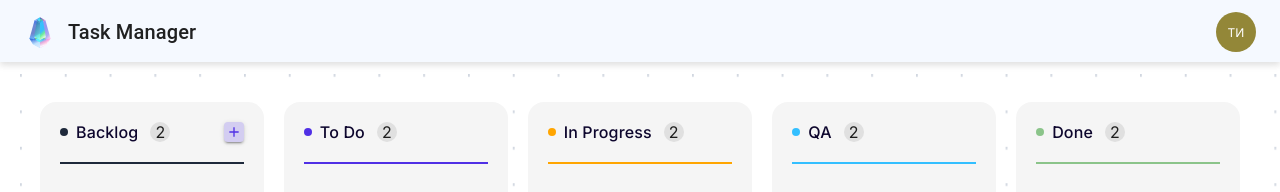
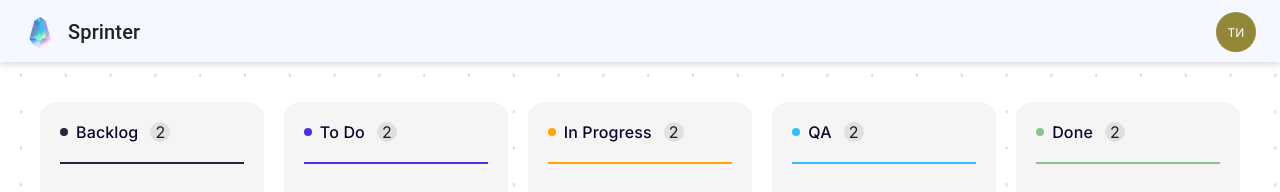
Before and after one commit to DemidKr/netlify-production, a React (Create React App) app: page /tasks in a window 1280 px wide. Shown: the top 192 px of the page. Built offline with nearby package versions, Linux system fonts and the light colour scheme.

Commit message:
added add button

```diff
--- a/public/index.html
+++ b/public/index.html
@@ -30,7 +30,7 @@
       href="https://fonts.googleapis.com/css2?family=Inter:wght@100;200;300;400;500;600;700;800;900&display=swap"
       rel="stylesheet"
     />
-    <title>Task Manager</title>
+    <title>Sprinter</title>
   </head>
   <body>
     <noscript>You need to enable JavaScript to run this app.</noscript>
--- a/src/components/Column/components/AddButton.tsx
+++ b/src/components/Column/components/AddButton.tsx
@@ -1,12 +1,11 @@
-import { Dispatch, FC, SetStateAction } from "react";
 import AddIcon from "@mui/icons-material/Add";
 import Button from "@mui/material/Button";
 
 type IProps = {
-  setShowAddTaskButton: Dispatch<SetStateAction<boolean>>;
+  setShowAddTaskButton: () => void;
 };
 
-export const AddButton: FC<IProps> = ({ setShowAddTaskButton }) => {
+export const AddButton = ({ setShowAddTaskButton }: IProps) => {
   return (
     <Button
       variant="contained"
@@ -24,7 +23,7 @@ export const AddButton: FC<IProps> = ({ setShowAddTaskButton }) => {
           background: "#bbb3e8",
         },
       }}
-      onClick={() => setShowAddTaskButton(true)}
+      onClick={setShowAddTaskButton}
     >
       <AddIcon sx={{ color: "#5030E5", width: "16px", height: "16px" }} />
     </Button>
--- a/src/components/Column/components/Status.tsx
+++ b/src/components/Column/components/Status.tsx
@@ -1,7 +1,6 @@
 import { FC } from "react";
 import Box from "@mui/material/Box";
-import { PRIORITY_ENUM } from "../../../entities";
-import { PRIORITIES_TASK } from "../../../pages/ManagerPage/modals/constants";
+import { PRIORITIES_TASK, PRIORITY_ENUM } from "../../../entities";
 
 type IProps = {
   status: PRIORITY_ENUM;
@@ -15,25 +14,21 @@ export const Status: FC<IProps> = ({ status }) => {
           background: "rgba(131, 194, 157, 0.20)",
           color: "#68B266",
         };
-        break;
       case PRIORITY_ENUM.MEDIUM:
         return {
           background: "rgba(223,193,116,0.2)",
           color: "#d5b949",
         };
-        break;
       case PRIORITY_ENUM.HIGH:
         return {
           background: "rgba(223, 168, 116, 0.20)",
           color: "#D58D49",
         };
-        break;
       case PRIORITY_ENUM.HOT:
         return {
           background: "rgba(216, 114, 125, 0.10)",
           color: "#D8727D",
         };
-        break;
     }
   };
 
--- a/src/components/Column/index.tsx
+++ b/src/components/Column/index.tsx
@@ -16,11 +16,12 @@ export type ColumnType = {
   color: string;
 };
 
-type ColumnProps = {
+type IProps = {
   columns: ColumnType[];
   currentColumn: ColumnType;
   currentColumnIndex: number;
   setColumns: (columns: ColumnType[]) => void;
+  setShowCreateTaskModal?: () => void;
 };
 
 export const Column = ({
@@ -28,7 +29,8 @@ export const Column = ({
   currentColumn,
   currentColumnIndex,
   setColumns,
-}: ColumnProps) => {
+  setShowCreateTaskModal,
+}: IProps) => {
   const deleteTaskHandler = (deleteIndex: number) => {
     const deletedTaskArray = currentColumn.tasks.filter(
       (_column, index) => index !== deleteIndex,
@@ -94,8 +96,8 @@ export const Column = ({
               {currentColumn.tasks.length - 1}
             </Box>
           </Box>
-          {currentColumn.name === "Backlog" && (
-            <AddButton setShowAddTaskButton={() => {}} />
+          {currentColumn.name === "Backlog" && setShowCreateTaskModal && (
+            <AddButton setShowAddTaskButton={setShowCreateTaskModal} />
           )}
         </Box>
         <Box
--- a/src/components/Columns/index.tsx
+++ b/src/components/Columns/index.tsx
@@ -19,9 +19,14 @@ import { Card } from "../Column/components/Card";
 type ColumnsProps = {
   columns: ColumnType[];
   setColumns: (columns: ColumnType[]) => void;
+  setShowCreateTaskModal?: () => void;
 };
 
-export const Columns = ({ columns, setColumns }: ColumnsProps) => {
+export const Columns = ({
+  columns,
+  setColumns,
+  setShowCreateTaskModal,
+}: ColumnsProps) => {
   const [activeId, setActiveId] = useState<string | null>(null);
 
   const sensors = useSensors(
@@ -114,6 +119,7 @@ export const Columns = ({ columns, setColumns }: ColumnsProps) => {
             columns={columns}
             currentColumn={column}
             setColumns={setColumns}
+            setShowCreateTaskModal={setShowCreateTaskModal}
           />
         ))}
         <DragOverlay>
--- a/src/components/Header/index.tsx
+++ b/src/components/Header/index.tsx
@@ -40,7 +40,7 @@ export const Header = () => {
       <Toolbar>
         <Icon />
         <Typography variant="h6" component="div" sx={{ flexGrow: 1 }} pl="12px">
-          Task Manager
+          Sprinter
         </Typography>
 
         <Box>
--- a/src/entities/task.ts
+++ b/src/entities/task.ts
@@ -16,3 +16,10 @@ export interface TaskType {
   executor: IUser;
   hidden?: boolean;
 }
+
+export const PRIORITIES_TASK = [
+  { name: "Очень высокий", code: PRIORITY_ENUM.HOT },
+  { name: "Высокий", code: PRIORITY_ENUM.HIGH },
+  { name: "Средний", code: PRIORITY_ENUM.MEDIUM },
+  { name: "Низкий", code: PRIORITY_ENUM.LOW },
+];
--- a/src/pages/ManagerPage/index.tsx
+++ b/src/pages/ManagerPage/index.tsx
@@ -1,10 +1,11 @@
 import { useState } from "react";
+import { v4 as v4uuid } from "uuid";
+import { Box } from "@mui/material";
 
 import { Columns, ColumnType, MainWrapper } from "../../components";
 import { DeleteTaskModal } from "./modals";
-import { Box } from "@mui/material";
 import { PRIORITY_ENUM } from "../../entities";
-import { v4 as v4uuid } from "uuid";
+import { CreateTaskModal } from "./modals/CreateTaskModal";
 
 export const ManagerPage = () => {
   const [columns, setColumns] = useState<ColumnType[]>([
@@ -198,11 +199,16 @@ export const ManagerPage = () => {
   ]);
 
   const [showDeleteTaskModal, setShowDeleteTaskModal] = useState(false);
+  const [showCreateTaskModal, setShowCreateTaskModal] = useState(false);
 
   return (
     <MainWrapper>
       <Box>
-        <Columns columns={columns} setColumns={setColumns} />
+        <Columns
+          columns={columns}
+          setColumns={setColumns}
+          setShowCreateTaskModal={() => setShowCreateTaskModal(true)}
+        />
       </Box>
 
       <DeleteTaskModal
@@ -210,6 +216,11 @@ export const ManagerPage = () => {
         onClose={() => setShowDeleteTaskModal(false)}
         taskId="123"
       />
+
+      <CreateTaskModal
+        show={showCreateTaskModal}
+        onClose={() => setShowCreateTaskModal(false)}
+      />
     </MainWrapper>
   );
 };
--- a/src/components/Column/components/CreateTaskModal.tsx
+++ b/src/pages/ManagerPage/modals/CreateTaskModal.tsx
@@ -5,13 +5,16 @@ import TextField from "@mui/material/TextField";
 import { DatePicker } from "@mui/x-date-pickers/DatePicker";
 
 import api from "../../../utils/axios";
-import { CustomSelect, ModalWindow } from "../../index";
+import { CustomSelect, ModalWindow } from "../../../components/index";
 import { BASIC_DATE_FORMAT } from "../../../constants";
-import { PRIORITY_ENUM } from "../../../entities";
-import {
-  MOCK_EXECUTOR,
-  PRIORITIES_TASK,
-} from "../../../pages/ManagerPage/modals/constants";
+import { PRIORITIES_TASK, PRIORITY_ENUM } from "../../../entities";
+
+export const MOCK_EXECUTOR = [
+  { name: "Иван Иванович", code: "123" },
+  { name: "Петр Петрович", code: "51234" },
+  { name: "Никита Сергеевич", code: "9123333" },
+  { name: "Алексей Михайлович", code: "5444" },
+];
 
 interface IProps {
   show: boolean;
--- a/src/pages/ManagerPage/modals/constants.ts
+++ b/src/pages/ManagerPage/modals/constants.ts
@@ -1,12 +1,3 @@
-import { PRIORITY_ENUM } from "../../../entities";
-
-export const PRIORITIES_TASK = [
-  { name: "Очень высокий", code: PRIORITY_ENUM.HOT },
-  { name: "Высокий", code: PRIORITY_ENUM.HIGH },
-  { name: "Средний", code: PRIORITY_ENUM.MEDIUM },
-  { name: "Низкий", code: PRIORITY_ENUM.LOW },
-];
-
 export const MOCK_EXECUTOR = [
   { name: "Иван Иванович", code: "123" },
   { name: "Петр Петрович", code: "51234" },
--- a/src/pages/ManagerPage/modals/index.ts
+++ b/src/pages/ManagerPage/modals/index.ts
@@ -1,2 +1,2 @@
-export * from "../../../components/Column/components/CreateTaskModal";
+export * from "./CreateTaskModal";
 export * from "./DeleteTaskModal";
```
